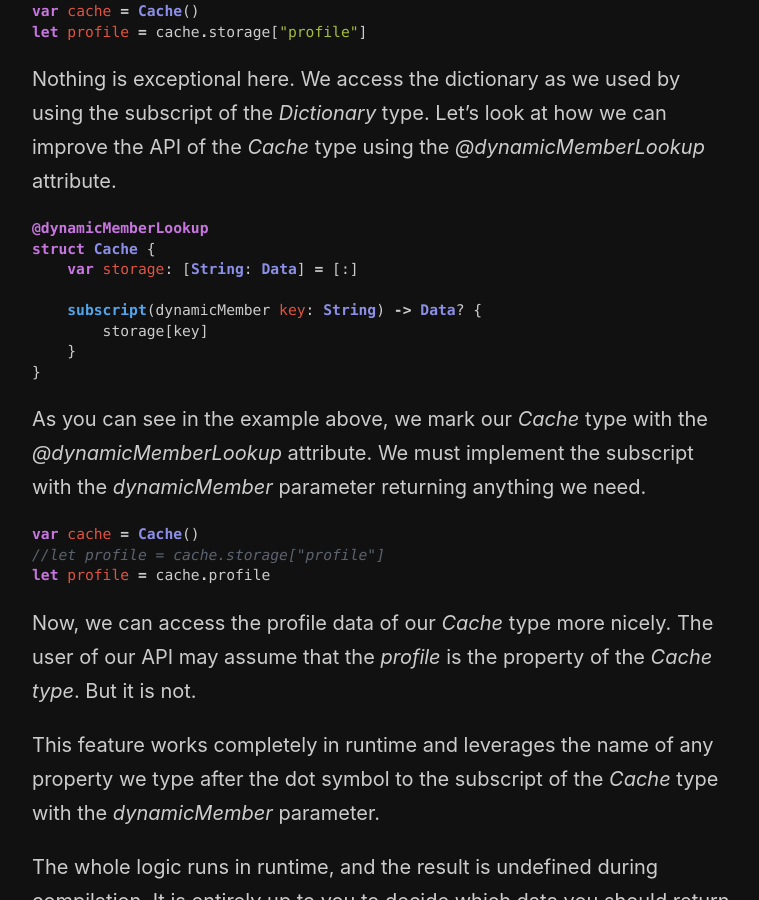
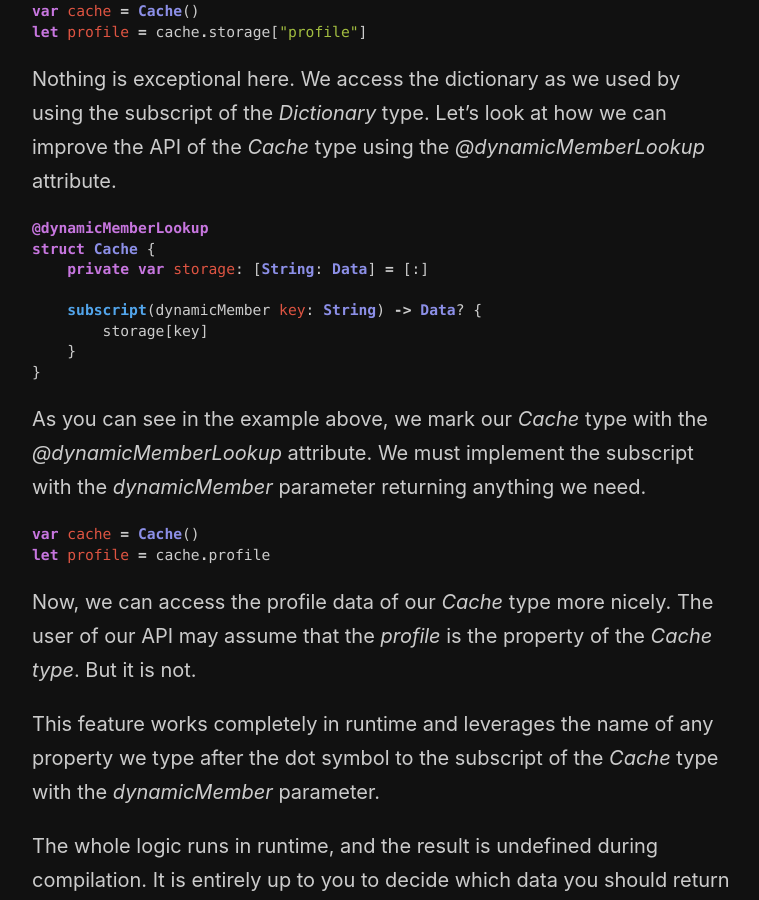
Before and after one commit to mecid/mecid.github.io, a Jekyll site: the page built from _posts/2023-05-23-dynamic-member-lookup-in-swift.md, in a window 1280 px wide and 900 px high, scrolled down 723 px. Shown: the whole window, without its empty margins (258-1017 px from the left). Built offline with Jekyll 4.4.1, drawn with Linux system fonts in a browser that asks for light colours.

Commit message:
dynamic member lookup example fixed

````diff
--- a/_posts/2023-05-23-dynamic-member-lookup-in-swift.md
+++ b/_posts/2023-05-23-dynamic-member-lookup-in-swift.md
@@ -30,7 +30,7 @@ Nothing is exceptional here. We access the dictionary as we used by using the su
 ```swift
 @dynamicMemberLookup
 struct Cache {
-    var storage: [String: Data] = [:]
+    private var storage: [String: Data] = [:]
 
     subscript(dynamicMember key: String) -> Data? {
         storage[key]
@@ -42,7 +42,6 @@ As you can see in the example above, we mark our *Cache* type with the *@dynamic
 
 ```swift
 var cache = Cache()
-//let profile = cache.storage["profile"]
 let profile = cache.profile
 ```
 
````
